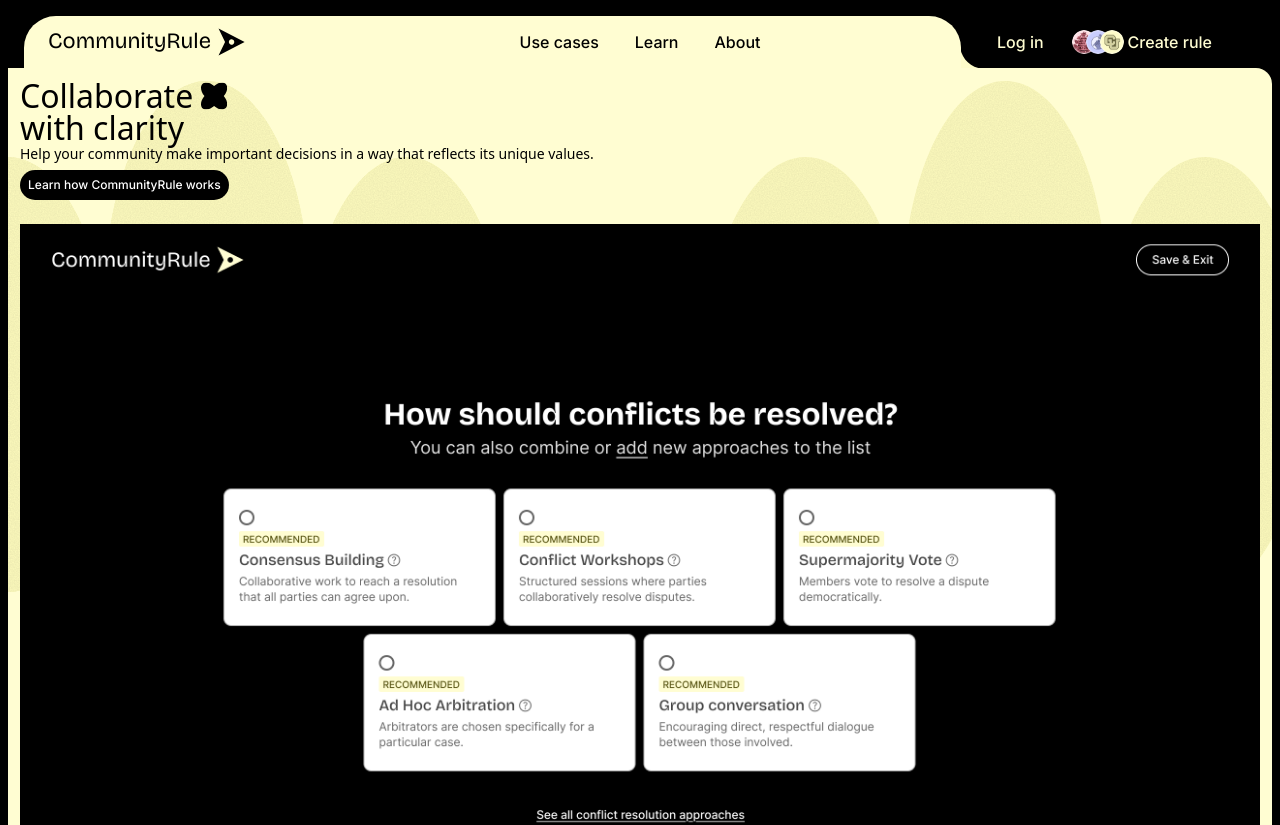
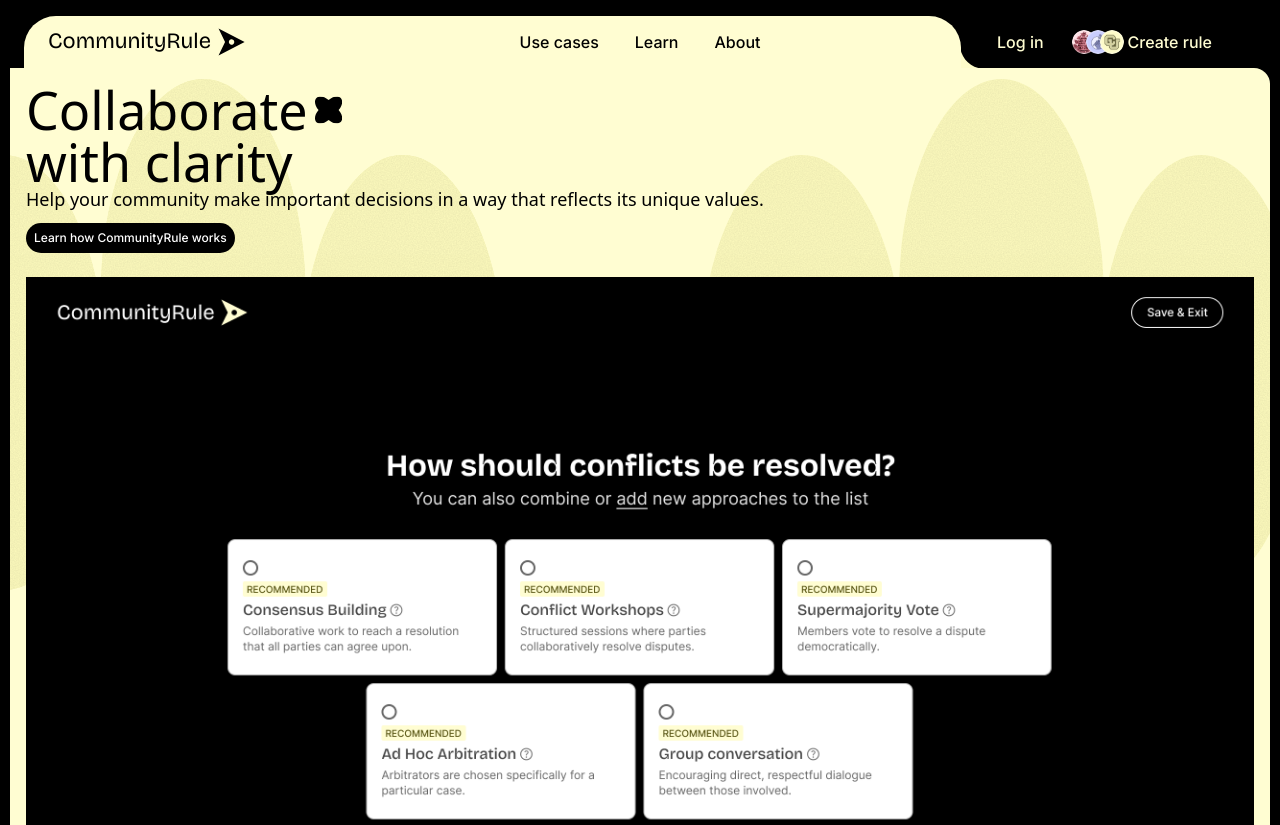
Before and after one commit to adilallo/community-rule, a Next.js app: page / in a window 1280 px wide. Shown: the top 825 px of the page. Built offline with nearby package versions, Linux system fonts and the light colour scheme.

Commit message:
Hero Banner sm breakpoint

```diff
--- a/app/components/ContentLockup.js
+++ b/app/components/ContentLockup.js
@@ -4,12 +4,12 @@
 
 const ContentLockup = ({ title, subtitle, description, ctaText, ctaHref }) => {
   return (
-    <div className="flex flex-col gap-[var(--spacing-scale-006)] relative z-10">
+    <div className="flex flex-col gap-[var(--spacing-scale-006)] sm:gap-[var(--spacing-scale-012)] relative z-10">
       {/* Text content container */}
       <div className="flex flex-col">
         {/* Title container */}
         <div className="flex gap-[var(--spacing-scale-008)] items-center">
-          <h1 className="font-bricolage-grotesque font-medium text-[32px] leading-[32px] text-[var(--color-content-inverse-primary)]">
+          <h1 className="font-bricolage-grotesque font-medium text-[32px] leading-[32px] sm:text-[52px] sm:leading-[52px] text-[var(--color-content-inverse-primary)]">
             {title}
           </h1>
           <img
@@ -20,12 +20,12 @@
         </div>
 
         {/* Subtitle */}
-        <h2 className="font-bricolage-grotesque font-medium text-[32px] leading-[32px] text-[var(--color-content-inverse-primary)]">
+        <h2 className="font-bricolage-grotesque font-medium text-[32px] leading-[32px] sm:text-[52px] sm:leading-[52px] text-[var(--color-content-inverse-primary)]">
           {subtitle}
         </h2>
 
         {/* Description */}
-        <p className="font-inter font-normal text-[14px] leading-[20px] text-[var(--color-content-inverse-primary)]">
+        <p className="font-inter font-[400] text-[18px] leading-[130%] text-[var(--color-content-inverse-primary)] pr-[var(--spacing-scale-032)]">
           {description}
         </p>
       </div>
--- a/app/components/HeroBanner.js
+++ b/app/components/HeroBanner.js
@@ -5,15 +5,15 @@
 
 const HeroBanner = ({ title, subtitle, description, ctaText, ctaHref }) => {
   return (
-    <section className="bg-transparent px-[var(--spacing-scale-008)]">
+    <section className="bg-transparent px-[var(--spacing-scale-008)] sm:px-[var(--spacing-scale-010)]">
       <div className="flex flex-col gap-[var(--spacing-scale-010)]">
         {/* Frame container for content */}
-        <div className="bg-[var(--color-surface-default-brand-primary)] p-[var(--spacing-scale-012)] rounded-tl-none rounded-tr-[16px] rounded-br-[16px] rounded-bl-[16px] flex flex-col gap-[var(--spacing-scale-024)] relative overflow-hidden">
+        <div className="bg-[var(--color-surface-default-brand-primary)] p-[var(--spacing-scale-012)] sm:p-[var(--spacing-scale-016)] rounded-tl-none rounded-tr-[16px] rounded-br-[16px] rounded-bl-[16px] flex flex-col gap-[var(--spacing-scale-024)] sm:gap-[var(--spacing-scale-024)] relative overflow-hidden">
           {/* DECORATIONS (behind content) */}
           <HeroDecor
             className="pointer-events-none absolute z-0
                         left-0 top-0
-                        translate-x-[-72px] translate-y-[26px]
+                        translate-x-[-72px] translate-y-[26px] sm:translate-x-[-78px] sm:translate-y-[24px]
                         w-[1540px] h-[645px] scale-[1.04]"
           />
 
```
